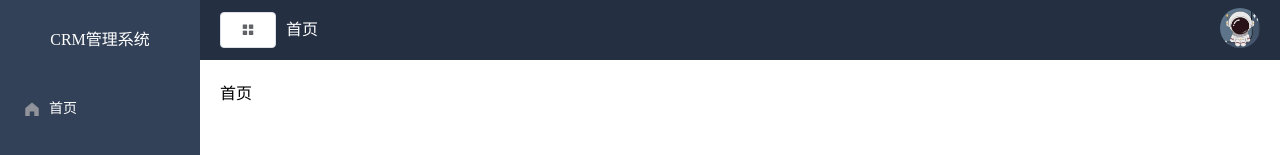
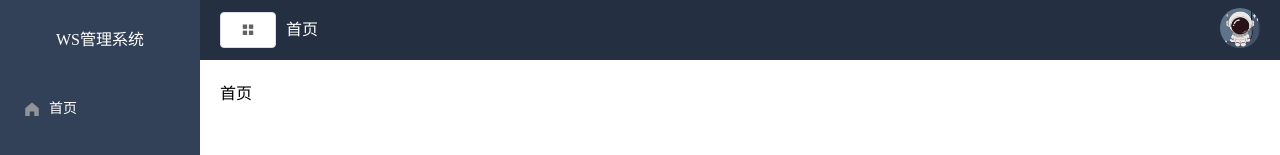
Before and after one commit to yukun-maker/ws-ui, a Vue app: page /#/HomePage in a window 1280 px wide. Shown: the top 155 px of the page. Built offline with nearby package versions, Linux system fonts and the light colour scheme.

Commit message:
feat: 添加vuex，实现菜单折叠

```diff
--- a/package.json
+++ b/package.json
@@ -15,7 +15,8 @@
     "less-loader": "^4.1.0",
     "npm": "^6.14.5",
     "vue": "^2.5.2",
-    "vue-router": "^3.0.1"
+    "vue-router": "^3.0.1",
+    "vuex": "3.6.2"
   },
   "devDependencies": {
     "autoprefixer": "^7.1.2",
--- a/src/components/Home.vue
+++ b/src/components/Home.vue
@@ -1,7 +1,7 @@
 <template>
   <div class="home">
     <el-container>
-      <el-aside width="200px">
+      <el-aside :width="isCollapse ? 'auto' : '200px'">
         <ws_aside></ws_aside>
       </el-aside>
       <el-container>
@@ -22,6 +22,11 @@ export default {
   components: {
     ws_aside: () => import('./common/ws_aside'),
     ws_header: () => import('./common/ws_header')
+  },
+  computed: {
+    isCollapse() {
+      return this.$store.state.tab.isCollapse
+    }
   },
   data () {
     return {
--- a/src/components/common/ws_aside.vue
+++ b/src/components/common/ws_aside.vue
@@ -5,13 +5,13 @@
       class="el-menu-vertical-demo"
       background-color="rgb(50,65,87)"
       text-color="#fff"
-      active-text-color="#ffd04b">
-      <h3>CRM管理系统</h3>
+      active-text-color="#ffd04b"
+      :collapse="isCollapse"
+    >
+      <h3>{{ isCollapse ? 'WS' : 'WS管理系统' }}</h3>
       <el-menu-item :index="menuData[0].name" :key="menuData[0].name" @click="clickMenu(menuData[0])">
-        <template slot="title">
-          <i class="el-icon-s-home"></i>
-          <span>首页</span>
-        </template>
+        <i class="el-icon-s-home"></i>
+        <span>首页</span>
       </el-menu-item>
       <el-submenu v-for="item in menuData.filter(el => el.children)" :index="item.name" :key="item.name">
         <template slot="title">
@@ -31,6 +31,11 @@
 <script>
 export default {
   name: "ws_aside",
+  computed: {
+    isCollapse() {
+      return this.$store.state.tab.isCollapse
+    }
+  },
   data() {
     return {
       menuData: [
--- a/src/components/common/ws_header.vue
+++ b/src/components/common/ws_header.vue
@@ -1,7 +1,7 @@
 <template>
   <div class="header-container">
     <div class="left-container">
-      <el-button icon="el-icon-menu" size="medium"></el-button>
+      <el-button icon="el-icon-menu" size="medium" @click="collapseMenu"></el-button>
       <span class="breadcrumb-text">首页</span>
     </div>
     <div class="right-container">
@@ -20,7 +20,12 @@
 
 <script>
 export default {
-  name: "ws_header"
+  name: "ws_header",
+  methods: {
+    collapseMenu() {
+      this.$store.commit('collapseMenu')
+    }
+  }
 }
 </script>
 
--- a/src/main.js
+++ b/src/main.js
@@ -6,6 +6,7 @@ import router from './router'
 // 导入ElementUI
 import ElementUI from 'element-ui'
 import 'element-ui/lib/theme-chalk/index.css';
+import store from './store'
 
 Vue.config.productionTip = false
 
@@ -15,6 +16,7 @@ Vue.use(ElementUI)
 new Vue({
   el: '#app',
   router,// 挂载
+  store,
   components: { App },
   template: '<App/>'
 })
--- /dev/null
+++ b/src/store/index.js
@@ -0,0 +1,12 @@
+import Vue from 'vue'
+import Vuex from 'vuex'
+// Vuex模块化
+import tab from './tab'
+
+Vue.use(Vuex)
+
+export default new Vuex.Store({
+  modules: {
+    tab
+  }
+})
--- /dev/null
+++ b/src/store/tab.js
@@ -0,0 +1,11 @@
+export default {
+  state: {
+    // 菜单折叠状态
+    isCollapse: false
+  },
+  mutations: {
+    collapseMenu(state) {
+      state.isCollapse = !state.isCollapse
+    }
+  }
+}
```
Also changed, not shown: 1 other file (tests, documents, lock files or other folders).
